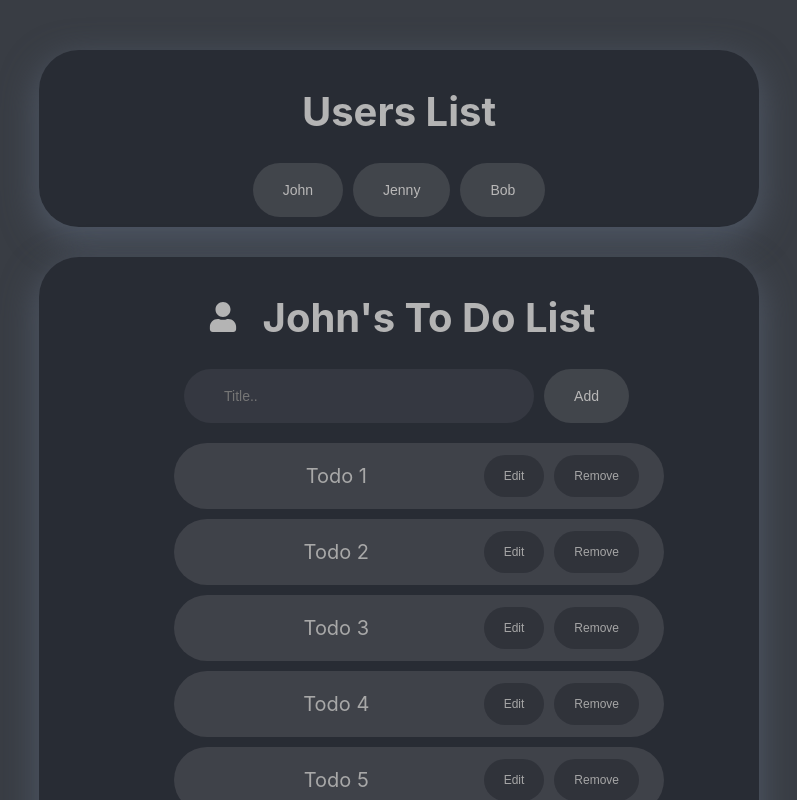
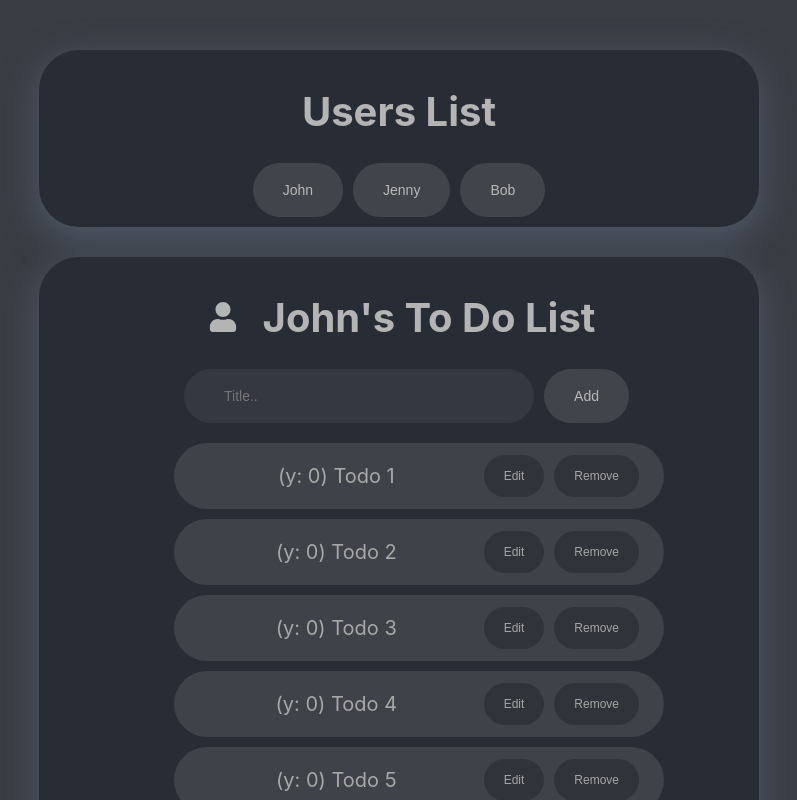
Before and after one commit to hadya286/ReactTodos, a React (Create React App) app: page /users/1 in a window 1280 px wide. Both pictures are taken after a click on the button "Log in". Shown: the top 800 px of the page, without its empty margins (241-1038 px from the left). Built offline with nearby package versions, Linux system fonts and the light colour scheme; data requests are answered from the project's data file.

Commit message:
working on the todo dragging effect

```diff
--- a/db.json
+++ b/db.json
@@ -10,52 +10,64 @@
       ],
       "todos": [
         {
-          "id": "Todo 1",
-          "todo": "Todo 1"
+          "id": 1,
+          "todo": "Todo 1",
+          "completed": true,
+          "position": 1
         },
         {
-          "id": "Todo 2",
-          "todo": "Todo 2"
+          "id": 2,
+          "todo": "Todo 2",
+          "completed": true,
+          "position": 2
         },
         {
           "id": 3,
           "todo": "Todo 3",
-          "completed": true
+          "completed": true,
+          "position": 3
         },
         {
           "id": 4,
           "todo": "Todo 4",
-          "completed": false
+          "completed": false,
+          "position": 4
         },
         {
           "id": 5,
           "todo": "Todo 5",
-          "completed": true
+          "completed": true,
+          "position": 5
         },
         {
           "id": 6,
           "todo": "Todo 6",
-          "completed": false
+          "completed": false,
+          "position": 6
         },
         {
           "id": 7,
           "todo": "Todo 7",
-          "completed": true
+          "completed": true,
+          "position": 7
         },
         {
           "id": 8,
           "todo": "Todo 8",
-          "completed": false
+          "completed": false,
+          "position": 8
         },
         {
           "id": 9,
           "todo": "Todo 9",
-          "completed": true
+          "completed": true,
+          "position": 9
         },
         {
           "id": 10,
           "todo": "Todo 10",
-          "completed": false
+          "completed": false,
+          "position": 10
         }
       ]
     },
@@ -70,43 +82,53 @@
       "todos": [
         {
           "id": 1,
-          "todo": "Todo 1"
+          "todo": "Todo 1",
+          "position": 1
         },
         {
           "id": 2,
-          "todo": "Todo 2"
+          "todo": "Todo 2",
+          "position": 2
         },
         {
           "id": 3,
-          "todo": "Todo 3"
+          "todo": "Todo 3",
+          "position": 3
         },
         {
           "id": 4,
-          "todo": "Todo 4"
+          "todo": "Todo 4",
+          "position": 4
         },
         {
           "id": 5,
-          "todo": "Todo 5"
+          "todo": "Todo 5",
+          "position": 5
         },
         {
           "id": 6,
-          "todo": "Todo 6"
+          "todo": "Todo 6",
+          "position": 6
         },
         {
           "id": 7,
-          "todo": "Todo 7"
+          "todo": "Todo 7",
+          "position": 7
         },
         {
           "id": 8,
-          "todo": "Todo 8"
+          "todo": "Todo 8",
+          "position": 8
         },
         {
           "id": 9,
-          "todo": "Todo 9"
+          "todo": "Todo 9",
+          "position": 9
         },
         {
           "id": 10,
-          "todo": "Todo 10"
+          "todo": "Todo 10",
+          "position": 10
         }
       ]
     },
@@ -122,52 +144,62 @@
         {
           "id": 1,
           "todo": "Todo 1",
-          "completed": true
+          "completed": true,
+          "position": 1
         },
         {
           "id": 2,
           "todo": "Todo 2",
-          "completed": false
+          "completed": false,
+          "position": 2
         },
         {
           "id": 3,
           "todo": "Todo 3",
-          "completed": true
+          "completed": true,
+          "position": 3
         },
         {
           "id": 4,
           "todo": "Todo 4",
-          "completed": false
+          "completed": false,
+          "position": 4
         },
         {
           "id": 5,
           "todo": "Todo 5",
-          "completed": true
+          "completed": true,
+          "position": 5
         },
         {
           "id": 6,
           "todo": "Todo 6",
-          "completed": false
+          "completed": false,
+          "position": 6
         },
         {
           "id": 7,
           "todo": "Todo 7",
-          "completed": true
+          "completed": true,
+          "position": 7
         },
         {
           "id": 8,
           "todo": "Todo 8",
-          "completed": false
+          "completed": false,
+          "position": 8
         },
         {
           "id": 9,
           "todo": "Todo 9",
-          "completed": true
+          "completed": true,
+          "position": 9
         },
         {
           "id": 10,
           "todo": "Todo 10",
-          "completed": false
+          "completed": false,
+          "position": 10
         }
       ]
     }
--- a/package.json
+++ b/package.json
@@ -6,12 +6,15 @@
     "@testing-library/jest-dom": "^5.16.5",
     "@testing-library/react": "^13.4.0",
     "@testing-library/user-event": "^13.5.0",
+    "array-move": "^4.0.0",
     "axios": "^1.2.0",
     "concurrently": "^7.6.0",
     "json-server": "^0.17.1",
     "react": "^18.2.0",
+    "react-beautiful-dnd": "^13.1.1",
     "react-dnd": "^16.0.1",
     "react-dom": "^18.2.0",
+    "react-draggable": "^4.4.5",
     "react-icons": "^4.7.1",
     "react-paginate": "^8.1.4",
     "react-router-dom": "^6.4.3",
--- a/src/App.css
+++ b/src/App.css
@@ -12,8 +12,7 @@ button {
   padding: 10px;
   border-radius: 40px;
   margin: 0 5px;
-  /* margin-top: 3px;
-  margin-bottom: 3px; */
+  cursor: pointer;
 }
 
 button.btn {
@@ -62,6 +61,14 @@ button.btn2 {
   //else "" */
 }
 
+/* .bound {
+  position: relative;
+  height: 500px;
+  background-color: white;
+  overflow: hidden;
+  margin-right: -70px;
+} */
+
 .singleTodo {
   border-radius: 50px;
   margin: 10px 0;
@@ -69,11 +76,24 @@ button.btn2 {
   display: flex;
   width: 450px;
   align-items: center;
+  cursor: grab;
+  position: relative;
+  /* user-select: none; */
 }
 
-.singleTodo.isDragging {
-  transition: transform 0.2s ease-in-out;
+.singleTodo:active {
+  cursor: grabbing;
 }
+
+/* .box {
+  cursor: move;
+  color: black;
+  max-width: 215px;
+  border-radius: 5px;
+  padding: 1em;
+  margin: auto;
+  user-select: none;
+} */
 
 /* /////////////////////////////////////////////////////////// */
 
--- a/src/Components/Posts.jsx
+++ b/src/Components/Posts.jsx
@@ -2,30 +2,108 @@ import React, {useContext} from 'react'
 import TodosContext from '../Context/todosContext'
 import ThemeContext from '../Context/themeContext'
 import {useParams} from 'react-router-dom'
-
-// we imported-
-
-// 'todos': as props that represent the 'todos' state we have in our app.jsx,
-// 'loading': indicates the 'loading state of our app
-// 'handleEdit' and 'handleDelete': functions that we will pass to our 'posts' component
+import {useState} from 'react'
+import Draggable from 'react-draggable'
+import {useEffect} from 'react'
 
 const Posts = () => {
   const {lang} = useContext(ThemeContext)
-  const {handleDelete, handleEdit, currentPosts} = useContext(TodosContext)
+  const {handleDelete, handleEdit, currentPosts, setCurrentPosts} =
+    useContext(TodosContext)
   const {id} = useParams()
 
+  const [pos, setPos] = useState({x: 0, y: 0})
+
+  const [diffY, setDiffY] = useState(0)
+  const [dragging, setDragging] = useState(false)
+  const [styles, setStyles] = useState({})
+
+  const trackPos = (data) => {
+    setPos({x: data.x, y: data.y})
+  }
+
+  const dragStart = (e) => {
+    setDiffY(e.screenY - e.currentTarget.getBoundingClientRect().top)
+    setDragging(true)
+  }
+
+  const drag = (e) => {
+    var top = e.screenY - diffY
+    setStyles({
+      top: top,
+    })
+  }
+
+  const dragEnd = (e) => {
+    setDragging(false)
+  }
+
+  // Calculate the new index for the dragged item based on its position
+  const newIndex = Math.round(pos.y / 50)
+
+  // this is causing an infinite loop
+  //
+  // // Update the order of the items in the currentPosts array
+  // setCurrentPosts(
+  //   currentPosts.map((item, index) => {
+  //     if (index === newIndex) {
+  //       return item
+  //     } else {
+  //       return currentPosts[newIndex]
+  //     }
+  //   })
+  // )
+
+  const [prevPosts, setPrevPosts] = useState(null)
+
+  useEffect(() => {
+    setPrevPosts(currentPosts)
+  }, [currentPosts])
+  console.log('prevPosts: ', prevPosts)
+
+  useEffect(() => {
+    function updatePosts() {
+      setCurrentPosts(() => {
+        // Update the order of the items in the prevPosts array
+        return prevPosts.map((item, index) => {
+          if (index === newIndex) {
+            return item
+          } else {
+            return prevPosts[newIndex]
+          }
+        })
+      })
+    }
+
+    if (dragging) {
+      updatePosts()
+    }
+  }, [prevPosts, dragging, newIndex, setCurrentPosts])
+  console.log('currentPosts: ', currentPosts)
+
   return (
-    <ul>
-      {currentPosts.map((t) => (
-        <li className='singleTodo' key={t.id}>
-          <span className='todoText'>{t.todo}</span>
+    <ul className='bound'>
+      {currentPosts.map((t, index) => (
+        <Draggable axis='y' onDrag={(e, data) => trackPos(data)}>
+          <div
+            className='singleTodo'
+            style={styles}
+            key={t.id}
+            onMouseDown={dragStart}
+            onMouseMove={dragging ? drag : null}
+            onMouseUp={dragEnd}
+          >
+            <span className='todoText'>
+              (y: {pos.y}) {t.todo}
+            </span>
             <button className='btn2' onClick={() => handleEdit(t.id)}>
               {lang === 'ar' ? 'تعديل' : 'Edit'}
             </button>
             <button className='btn2' onClick={() => handleDelete(t.id, id)}>
               {lang === 'ar' ? 'إزالة' : 'Remove'}
             </button>
-        </li>
+          </div>
+        </Draggable>
       ))}
     </ul>
   )
--- a/src/Context/todosContext.js
+++ b/src/Context/todosContext.js
@@ -19,7 +19,19 @@ export const TodosProvider = ({children}) => {
 
   const indexOfLastPost = currentPage * postsPerPage // variable to get to the last todo
   const indexOfFirstPost = indexOfLastPost - postsPerPage // variable to get to the first todo in the page
-  const currentPosts = todos.slice(indexOfFirstPost, indexOfLastPost)
+  // const currentPosts = todos.slice(indexOfFirstPost, indexOfLastPost)
+
+  const position = todos.length
+  console.log('position: ', position)
+
+  console.log('first: ', indexOfFirstPost)
+  console.log('last: ', indexOfLastPost)
+
+  const [currentPosts, setCurrentPosts] = useState([])
+
+  useEffect(() => {
+    setCurrentPosts(todos.slice(indexOfFirstPost, indexOfLastPost))
+  }, [todos, indexOfFirstPost, indexOfLastPost])
   useEffect(() => {
     fetchUsers()
     // eslint-disable-next-line
@@ -31,7 +43,7 @@ export const TodosProvider = ({children}) => {
     const response = await axios.get('http://localhost:3001/users')
     setUsers(response.data)
     setLoading(false)
-    console.log(users)
+    console.log('users: ', users)
   }
 
   // fucntion to search for the userName using his id
@@ -168,10 +180,12 @@ export const TodosProvider = ({children}) => {
         setCurrentPage,
         postsPerPage,
         currentPosts,
+        setCurrentPosts,
         users,
         loggedIn,
         setLoggedIn,
         loading,
+
         // functions
         handleSubmit,
         handleDelete,
```
Also changed, not shown: 1 other file (tests, documents, lock files or other folders). Lines whose indentation alone changed are shown as unchanged.
